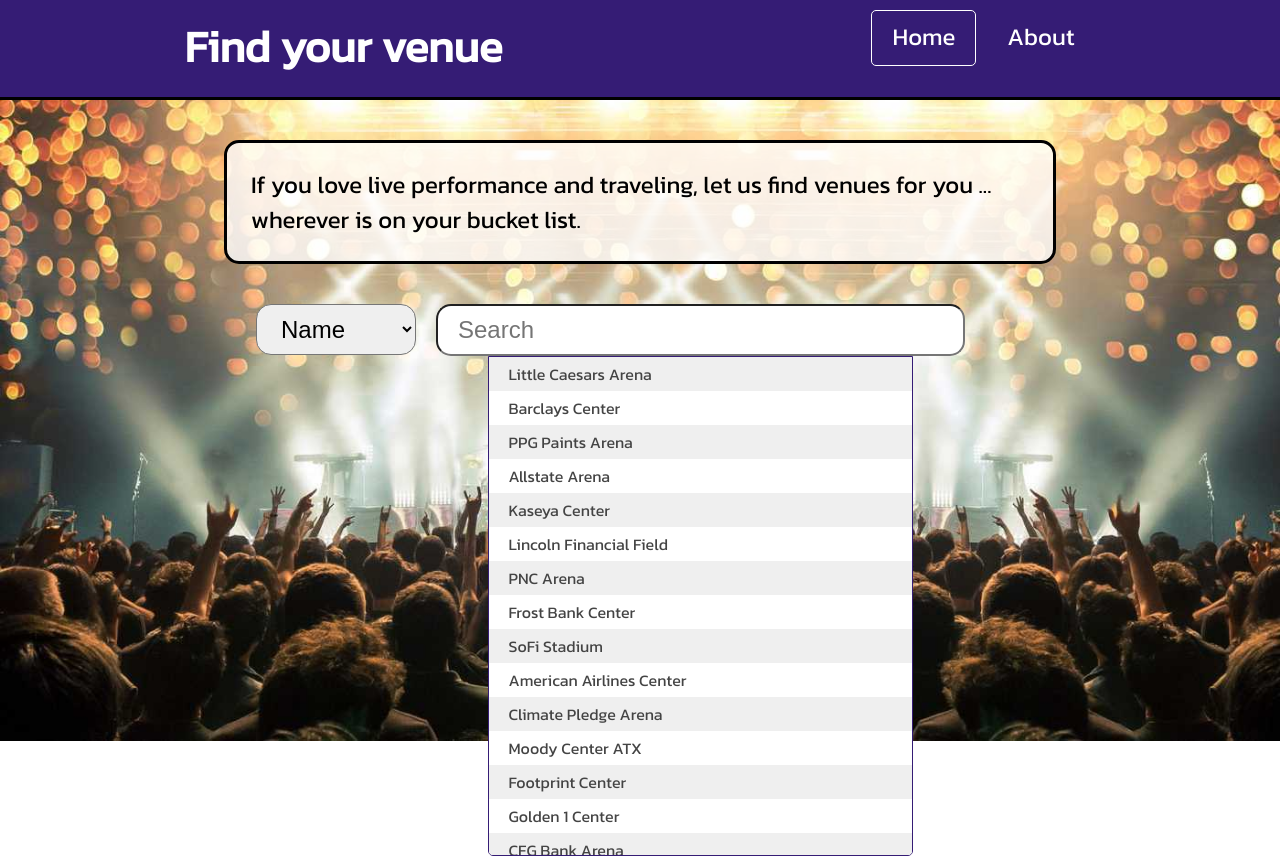
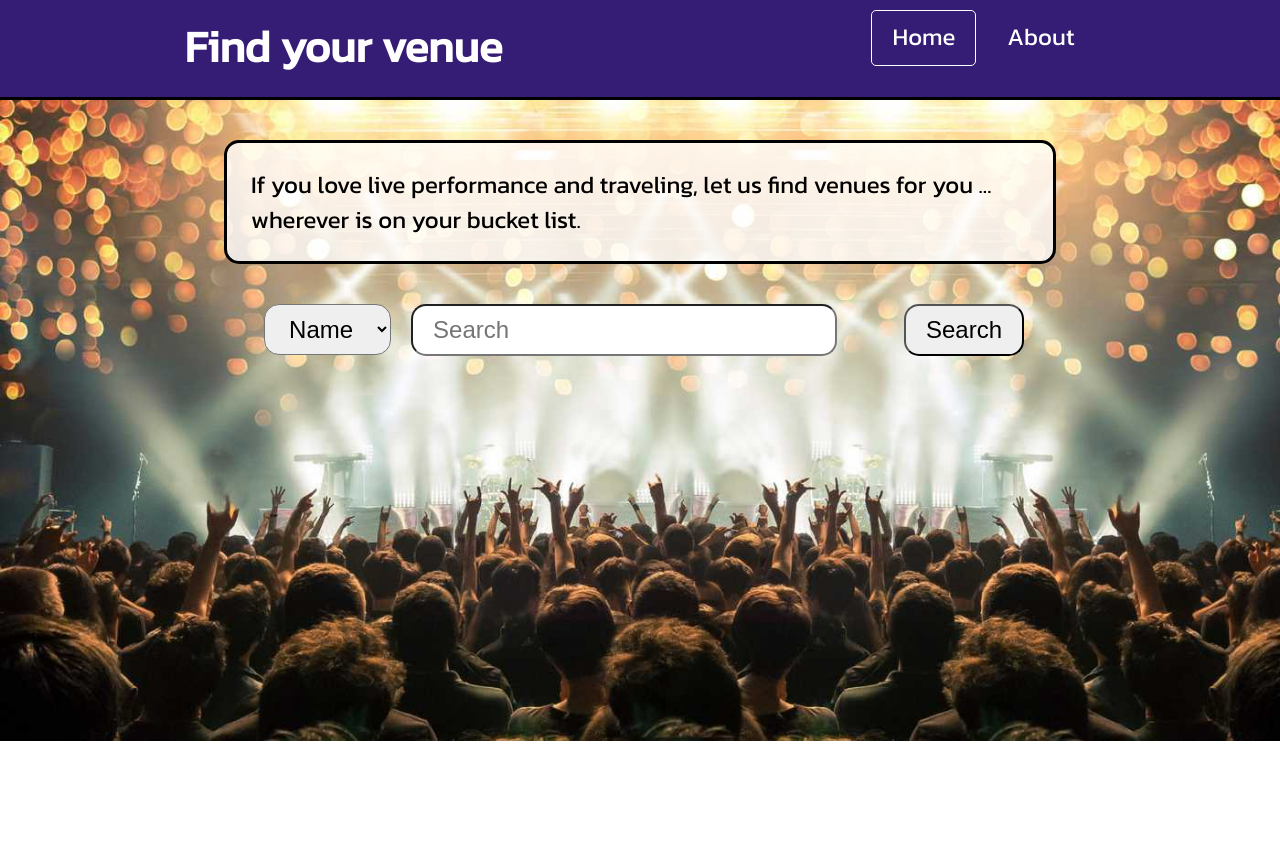
Before and after one commit to evilgeniuscreative/venues, a React (Create React App) app: page / in a window 1280 px wide. After the commit the page ends 800 px from the top, so only its background shows below. Built offline with nearby package versions, Linux system fonts and the light colour scheme; the HTML template or start-up script is replaced by a standard one.

Commit message:
ga-working homepage search, broken Detail page

```diff
--- a/src/App.js
+++ b/src/App.js
@@ -1,4 +1,4 @@
-import React, { useState, useEffect } from 'react';
+import React, { useState, useEffect, useContext } from 'react';
 import { Route, Routes, Navigate, useParams } from 'react-router-dom';
 import { DataContext } from './Contexts/DataContext.js';
 
@@ -7,20 +7,20 @@ import Header from './components/Header';
 import Detail from './components/Detail';
 
 // import z from './data/zips-geopoint.js';
-import tmdata from './data/tmdata.js';
+// import tmdata from './data/tmdata.js';
 import './App.css';
 
 function App() {
   // const [zipCodes, setZipCodes] = useState(z);
+  const dataContext = useContext(DataContext);
   const [currPage, setCurrPage] = useState('home');
   const [dataset, setDataset] = useState({});
   const [pageTitle, setPageTitle] = useState('Find your venue');
-  const [query, setQuery] = useState('');
   const [results, setResults] = useState([]); // TO AVOID RERENDERS
   const [searchKey, setSearchKey] = useState('keyword');
   const [searchString, setSearchString] = useState('');
 
-  console.log('tmdata_raw', tmdata);
+  // console.log('tmdata_raw', tmdata);
 
   const venueID = useParams();
 
@@ -36,40 +36,43 @@ function App() {
     q: '?',
   };
 
-  // setSearchString((currSearchTerm) => {
-  //   const newSearchTerm = e.target.value;
-  //   return newSearchTerm;
-  // });
-
   const handleChange = (e) => {
     console.log('handleChange');
     e.preventDefault();
-    const newSearchString = e.target.value;
-    setSearchString(newSearchString);
 
-    if (searchString.length >= 3) {
-      setSearchString(newSearchString);
-    }
+    setSearchString((currSearchTerm) => {
+      const newSearchTerm = e.target.value;
+      console.log('newSearchTerm', newSearchTerm);
+      return newSearchTerm;
+    });
+
+    // handleApiCall(e);
   };
 
   const handleSearchKey = (e) => {
     console.log('handleSearchKey');
     e.preventDefault();
     setSearchKey(e.target.value);
-    console.log('searchKey', searchKey);
+    console.log('handleSearchKey', searchKey);
   };
 
   // Venue by id https://app.ticketmaster.com/discovery/v2/venues/:id.json?apikey=ggYrggByKvnlB9zvhAU4d5sCxQLo8hk5
 
   /*/--------------  API CALL   ----------------/*/
 
-  const handleApiCall = (e) => {
-    console.log('handleApiCall ');
+  const handleApiCall = () => {
+    console.log('handleApiCall ', searchString);
 
+    // setQuery(() => {
+    //  const newQ = TM.baseUrl + TM.vens + TM.q + TM.apiKey + TM.keyword + searchString + TM.radius + TM.defaultLocales + TM.defaultSize + TM.sort;
+    // return newQ;
+    // })
+
+    let Query = '';
     switch (searchKey) {
       case 'keyword':
         // perform search by keyword, city, venue name
-        setQuery(TM.baseUrl + TM.vens + TM.q + TM.apiKey + TM.keyword + searchString + TM.radius + TM.defaultLocales + TM.defaultSize + TM.sort);
+        Query = TM.baseUrl + TM.vens + TM.q + TM.apiKey + TM.keyword + searchString + TM.radius + TM.defaultLocales + TM.defaultSize + TM.sort;
         break;
 
       // case 'zipCode':
@@ -80,28 +83,26 @@ function App() {
 
       case 'geopoint':
         // perform search by geographic coordinates lat,long
-        setQuery(TM.baseUrl + TM.vens + TM.q + TM.apiKey + TM.defaultLocales + '&geoPoint=' + searchString + TM.sort);
+        Query = TM.baseUrl + TM.vens + TM.q + TM.apiKey + TM.defaultLocales + '&geoPoint=' + searchString + TM.sort;
         break;
 
       case 'id':
         // perform search by id venueID only for Listing page
-        setQuery(TM.baseUrl + TM.vens + venueID.id + '.json' + TM.apiKey);
+        Query = TM.baseUrl + TM.vens + venueID.id + '.json' + TM.apiKey;
         break;
 
       default:
         // default case
-        setQuery(TM.baseUrl + TM.vens + TM.q + TM.apiKey + TM.keyword + searchString + TM.radius + TM.defaultLocales + TM.defaultSize);
+        Query = TM.baseUrl + TM.vens + TM.q + TM.apiKey + TM.keyword + searchString + TM.radius + TM.defaultLocales + TM.defaultSize;
         break;
     }
-    console.log('searchKey: ', searchKey);
-    console.log('query: ', query);
 
-    fetch(query)
+    console.log('Query', Query);
+
+    fetch(Query)
       .then((response) => response.json())
       .then((response) => {
         setDataset(response); // whole dataset with all parent elements
-      })
-      .then((response) => {
         setResults(response._embedded.venues);
       })
       .catch(console.error);
@@ -112,18 +113,18 @@ function App() {
   /*/--------------  END API CALL  ----------------/*/
 
   // fetch from API
-  useEffect(() => {
-    setResults(tmdata._embedded.venues);
-    handleApiCall();
-  }, [searchString]);
+  // useEffect(() => {
+  //   // handleApiCall();
+  // }, [searchString]);
 
   return (
-    <DataContext.Provider value={{ results, currPage, setCurrPage, handleChange }}>
+    <DataContext.Provider value={{ results, currPage, setCurrPage, handleChange, handleApiCall }}>
       <div className='app'>
         <Header pageTitle={pageTitle} currPage={currPage} />
         <Routes>
+          {' '}
+          <Route path='/detail/:id' element={<Detail searchKey={searchKey} setSearchKey={setSearchKey} />} />
           <Route path='/' element={<Home />} />
-          <Route path='/detail/:id' element={<Detail />} />
           <Route path='*' element={<Navigate to='/' />} />
         </Routes>
       </div>
--- a/src/Contexts/DataContext.js
+++ b/src/Contexts/DataContext.js
@@ -3,6 +3,7 @@ import { createContext } from 'react';
 export const DataContext = createContext({
   currPage: '',
   handleChange: () => {},
+  handleApiCall: () => {},
   results: [],
   setCurrentPage: () => {},
 });
--- a/src/components/Detail.js
+++ b/src/components/Detail.js
@@ -1,24 +1,19 @@
 import React, { useEffect, useContext, useState } from 'react';
 import { useParams } from 'react-router-dom';
 import { DataContext } from '../Contexts/DataContext';
-import { version } from 'react-dom';
 
-function Detail() {
-  const results = useContext(DataContext);
-  // eslint-disable-next-line
+function Detail({ setSearchKey }) {
+  const dataContext = useContext(DataContext);
   const [thisVenue, setThisVenue] = useState(null);
 
-  console.log('useParams():', useParams(), 'results:', results);
   const { id } = useParams();
-  console.log('results details', results);
-
-  console.log('id', id);
 
   useEffect(() => {
-    const v = results.find((v) => v.id === id);
+    const v = dataContext.results.find((v) => v.id === id);
     console.log('v', v);
     setThisVenue(v);
     console.log('v', v);
+    setSearchKey('id');
   }, []);
 
   // setPageTitle(thisVenue.name);
--- a/src/components/Search.js
+++ b/src/components/Search.js
@@ -4,8 +4,11 @@ import { DataContext } from '../Contexts/DataContext';
 function Search() {
   const dataContext = useContext(DataContext);
 
+  const handleSubmit = (e) => {
+    e.preventDefault();
+    dataContext.handleApiCall(e);
+  };
   // eslint-disable-next-line
-  const [pholder, setpHolder] = useState('Search Venues');
 
   // const handleFocus = (e) => {
   //   setpHolder('');
@@ -15,19 +18,19 @@ function Search() {
   //   setpHolder('Search Venues');
   // };
 
-  console.log('Results in Search.js', dataContext.results);
+  // console.log('Results in Search.js', dataContext.results);
 
   return (
     <section id='searchSection'>
-      <form id='searchForm'>
+      <form id='searchForm' onSubmit={handleSubmit}>
         <div className='form-first'>
           {/* Search Key */}
           <label htmlFor='searchBy'>Search By:</label>
           <select name='searchBy' id='searchBy' defaultValue={dataContext.searchKey}>
-            <option value='name'>Name</option>
-            <option value='city'>City</option>
+            <option value='keyword'>Name</option>
+            {/* <option value='keyword'>City</option>
             <option value='state'>State</option>
-            <option value='zip'>Zip Code</option>
+            <option value='zip'>Zip Code</option> */}
           </select>
         </div>
 
@@ -37,6 +40,9 @@ function Search() {
 
           <input type='text' name='search' id='search' placeholder='Search' onChange={dataContext.handleChange} />
         </div>
+        <div className='form-third'>
+          <button id='searchButton'>Search</button>
+        </div>
       </form>
     </section>
   );
--- a/src/index.css
+++ b/src/index.css
@@ -38,6 +38,10 @@ h1 {
   text-align: center;
 }
 
+button {
+  cursor: pointer;
+}
+
 /*/--------------  SEARCH  ----------------/*/
 label {
   font-family: "Kanit", sans-serif;
@@ -76,7 +80,11 @@ button {
 
 .form-second {
   position: relative;
-  flex-basis: 80%;
+  flex-basis: 70%;
+}
+
+.form-third {
+  flex-basis: 10%;
 }
 
 #searchSuggestions {
--- a/src/index.scss
+++ b/src/index.scss
@@ -52,6 +52,10 @@ code {
 h1 {
   text-align: center;
 }
+
+button {
+  cursor: pointer;
+}
 /*/--------------  SEARCH  ----------------/*/
 
 label {
@@ -93,7 +97,10 @@ button {
 }
 .form-second {
   position: relative;
-  flex-basis: 80%;
+  flex-basis: 70%;
+}
+.form-third {
+  flex-basis: 10%;
 }
 
 #searchSuggestions {
```
Also changed, not shown: 1 other file (tests, documents, lock files or other folders).
